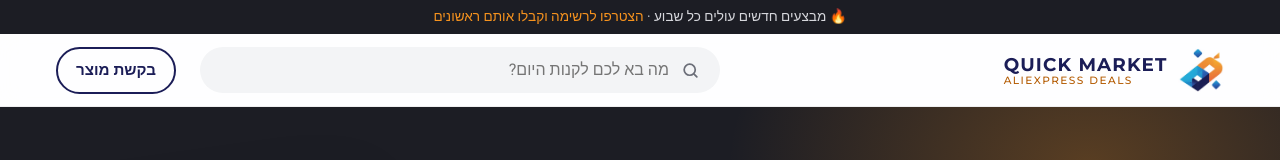
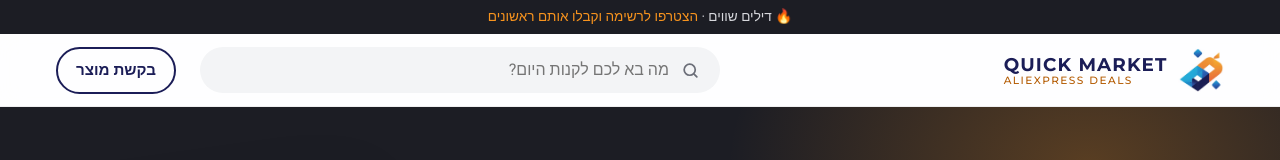
Before and after one commit to NOAGK10/quick-market, a website: page index.html in a window 1280 px wide. Shown: the top 160 px of the page. Drawn offline with Linux system fonts and the light colour scheme; no server answers.

Commit message:
Top bar text: דילים שווים
Co-Authored-By: Claude Opus 5.5 <noreply@anthropic.com>

```diff
--- a/index.html
+++ b/index.html
@@ -22,7 +22,7 @@
 <body>
   <a class="skip-link" href="#main">דילוג לתוכן</a>
 
-  <div class="topbar">🔥 מבצעים חדשים עולים כל שבוע · <a href="#join">הצטרפו לרשימה וקבלו אותם ראשונים</a></div>
+  <div class="topbar">🔥 דילים שווים · <a href="#join">הצטרפו לרשימה וקבלו אותם ראשונים</a></div>
 
   <header class="site-header">
     <div class="wrap header-inner">
```
